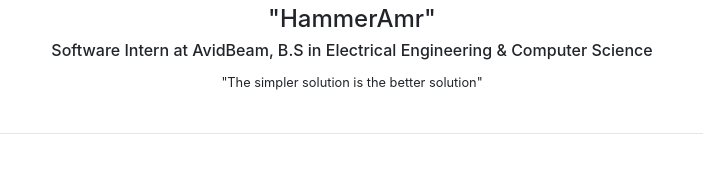
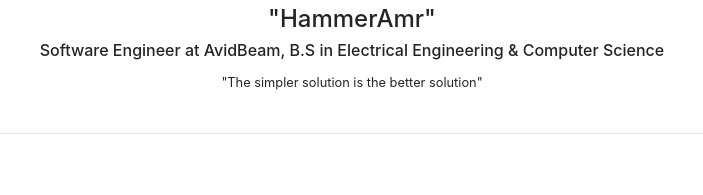
Before and after one commit to amrhassab/amrhassab.github.io, a plain HTML site: page index.html in a window 1280 px wide. Shown: the part 446-641 px from the top of the page, 288-991 px from the left. Drawn offline with nearby package versions, Linux system fonts and the light colour scheme; a web font is replaced by a local one.

Commit message:
index page tweak

```diff
--- a/index.html
+++ b/index.html
@@ -100,7 +100,7 @@
       <br>
       <h3>Amr Hassaballah</h3>
       <h4>"HammerAmr"</h4>
-      <h6>Software Intern at AvidBeam, B.S in Electrical Engineering & Computer Science</h6>
+      <h6>Software Engineer at AvidBeam, B.S in Electrical Engineering & Computer Science</h6>
       <small>"The simpler solution is the better solution"</small>
 
 
```
